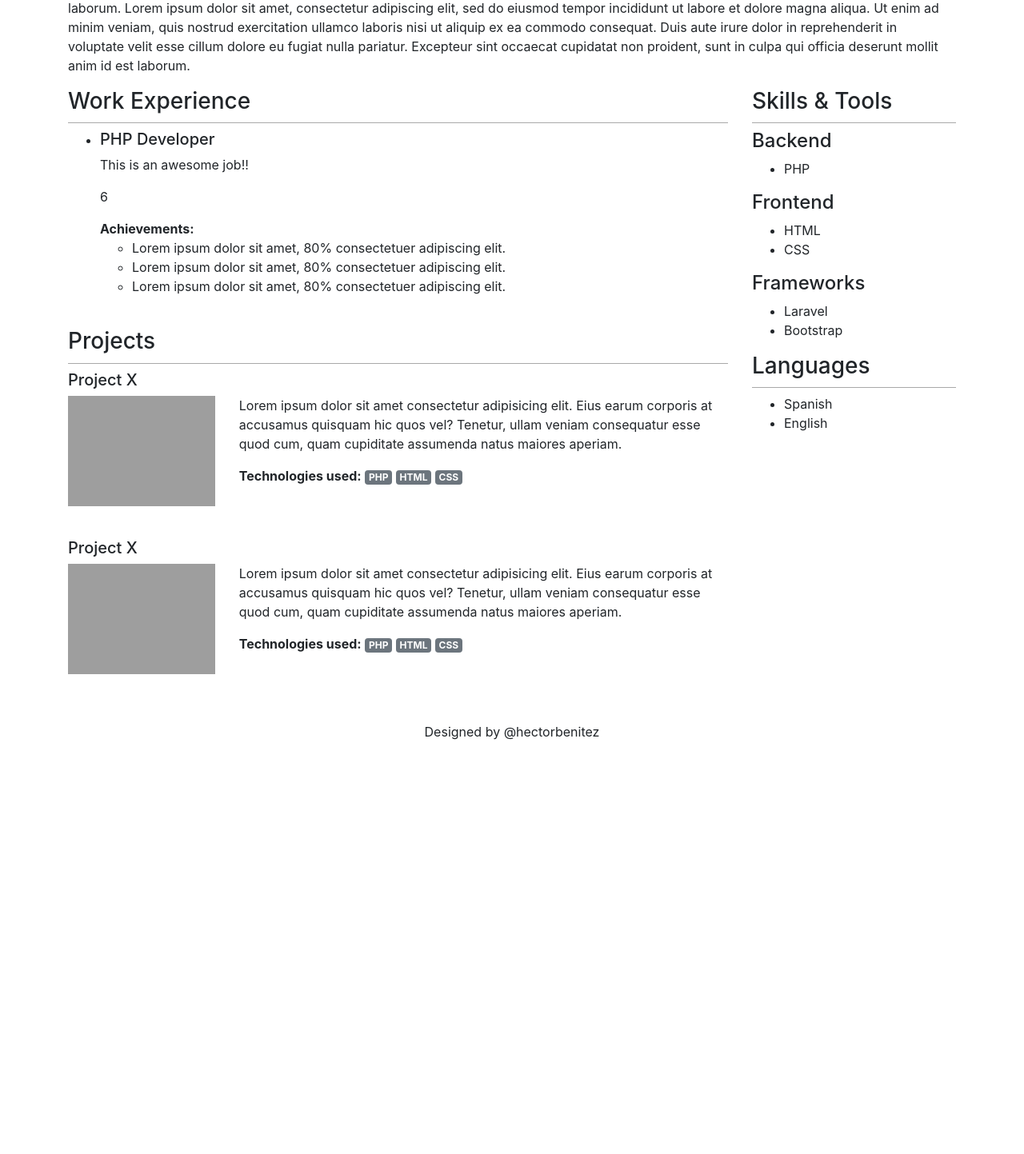
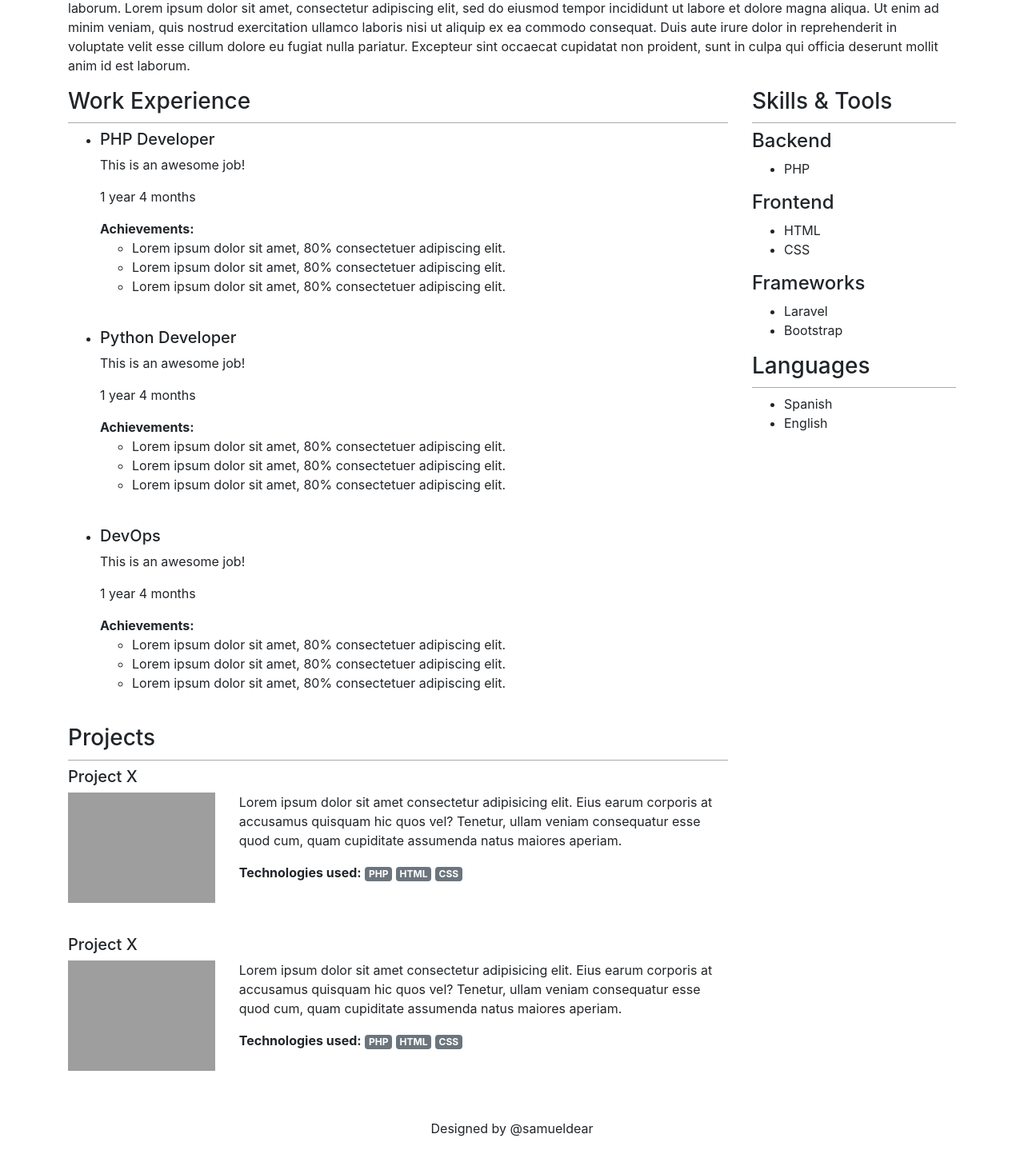
Before and after one commit to samuelDear/PHPCourse, a PHP site: page / in a window 1280 px wide. Shown: the part 386-1829 px from the top of the page at 80% size. Before the commit the page ends 1311 px from the top, so only its background shows below. Run offline with PHP 8.4, Linux system fonts and the light colour scheme; grey boxes are pictures that could not be loaded.

Commit message:
Second Class about POO

```diff
--- a/index.php
+++ b/index.php
@@ -1,39 +1,8 @@
 <?php
+    include_once('jobs.php');
     $lastname = 'Rojas';
     $name = "Samuel $lastname";
-    $limitMonths = 12;
-    $jobs = [
-      [
-        'title' => 'PHP Developer',
-        'description' => 'This is an awesome job!!',
-        'visible' => true,
-        'months' => 6
-      ],
-      [
-        'title' => 'Python Dev',
-        'description' => 'This is an awesome job!!',
-        'visible' => false,
-        'months' => 4
-      ],
-      [
-        'title' => 'DevOps',
-        'description' => 'This is an awesome job!!',
-        'visible' => false,
-        'months' => 5
-      ],
-      [
-        'title' => 'Node Dev',
-        'description' => 'This is an awesome job!!',
-        'visible' => true,
-        'months' => 2
-      ],
-      [
-        'title' => 'Frontend Dev',
-        'description' => 'This is an awesome job!!',
-        'visible' => true,
-        'months' => 3
-      ],
-    ];
+    $limitMonths = 2000;
 ?>
 
 <!doctype html>
@@ -89,25 +58,13 @@
             $qtyjobs = sizeof($jobs);
             do{
 
-              $totalMonths += $jobs[$idx]['months'];
+              $totalMonths += $jobs[$idx]->months;
 
               if($totalMonths > $limitMonths){
                 break;
               }
 
-              if($jobs[$idx]['visible']){
-                echo '<li class="work-position">';
-                echo '<h5>'.$jobs[$idx]['title'].'</h5>';
-                echo '<p>'.$jobs[$idx]['description'].'</p>';
-                echo '<p>'.$totalMonths.'</p>';
-                echo '<strong>Achievements:</strong>';
-                echo '<ul>';
-                echo '<li>Lorem ipsum dolor sit amet, 80% consectetuer adipiscing elit.</li>';
-                echo '<li>Lorem ipsum dolor sit amet, 80% consectetuer adipiscing elit.</li>';
-                echo '<li>Lorem ipsum dolor sit amet, 80% consectetuer adipiscing elit.</li>';
-                echo '</ul>';
-                echo '</li>';
-              }
+              printJob($jobs[$idx]);
               $idx++;
             }while($idx < $qtyjobs);
           ?>
@@ -172,7 +129,7 @@
     </div>
     <div id="resume-footer" class="row">
       <div class="col">
-          Designed by @hectorbenitez
+          Designed by @samueldear
       </div>
     </div>
   </div>
--- /dev/null
+++ b/jobs.php
@@ -0,0 +1,108 @@
+<?php
+
+class Job{
+  private $title;
+  public $description;
+  public $visible;
+  public $months;
+
+  public function __construct($title,$description,$visible,$months){
+    $this->setTitle($title);
+    $this->description = $description;
+    $this->visible = $visible;
+    $this->months = $months;
+  }
+
+  public function setTitle($title){
+    if($title == ''){
+      $this->title = 'N/A';
+    }else{
+      $this->title = $title;
+    }
+  }
+
+  public function getTitle(){
+    return $this->title;
+  }
+
+  public function getDurationAsString(){
+    //Validamos primero los meses para evitar realizar calculos innecesarios
+    if($this->months < 12){
+      return "$this->months month".($this->months > 1 ? 's' : '');
+    }
+
+    //Si llegamos aqui requerimos calcular
+    $years = floor($this->months / 12);
+    $extraMonths = $this->months % 12;
+
+    //Si tenemos mas de 0 meses restantes, lo mostramos
+    if($extraMonths > 0){
+      return "$years year".($years > 1 ? 's' : '').
+      " $extraMonths month".($extraMonths > 1 ? 's' : '');
+    }else{
+      return "$years year".($years > 1 ? 's' : '');
+    }
+  }
+}
+
+$job1 = new Job('PHP Developer','This is an awesome job!', true, 16);
+/*$job1->setTitle();
+$job1->description = ;
+$job1->visible = true;
+$job1->months = 16;*/
+
+$job2 = new Job('Python Developer','This is an awesome job!', true, 16);
+$job3 = new Job('DevOps', 'This is an awesome job!', true, 16);
+
+$jobs = [
+  $job1,
+  $job2,
+  $job3
+    /*[
+      'title' => 'PHP Developer',
+      'description' => 'This is an awesome job!!',
+      'visible' => true,
+      'months' => 16
+    ],
+    [
+      'title' => 'Python Dev',
+      'description' => 'This is an awesome job!!',
+      'visible' => true,
+      'months' => 14
+    ],
+    [
+      'title' => 'DevOps',
+      'description' => 'This is an awesome job!!',
+      'visible' => true,
+      'months' => 5
+    ],
+    [
+      'title' => 'Node Dev',
+      'description' => 'This is an awesome job!!',
+      'visible' => true,
+      'months' => 12
+    ],
+    [
+      'title' => 'Frontend Dev',
+      'description' => 'This is an awesome job!!',
+      'visible' => true,
+      'months' => 33
+    ],*/
+  ];
+
+  function printJob($job){
+    if($job->visible){
+      echo '<li class="work-position">';
+      echo '<h5>'.$job->getTitle().'</h5>';
+      echo '<p>'.$job->description.'</p>';
+      echo '<p>'.$job->getDurationAsString().'</p>';
+      echo '<strong>Achievements:</strong>';
+      echo '<ul>';
+      echo '<li>Lorem ipsum dolor sit amet, 80% consectetuer adipiscing elit.</li>';
+      echo '<li>Lorem ipsum dolor sit amet, 80% consectetuer adipiscing elit.</li>';
+      echo '<li>Lorem ipsum dolor sit amet, 80% consectetuer adipiscing elit.</li>';
+      echo '</ul>';
+      echo '</li>';
+    }
+  }
+?>
```
